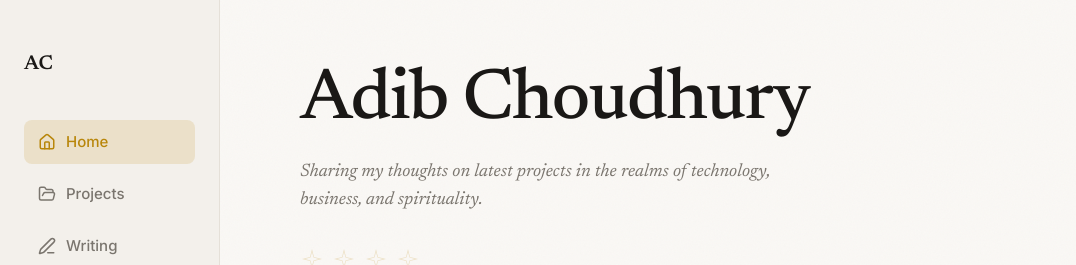
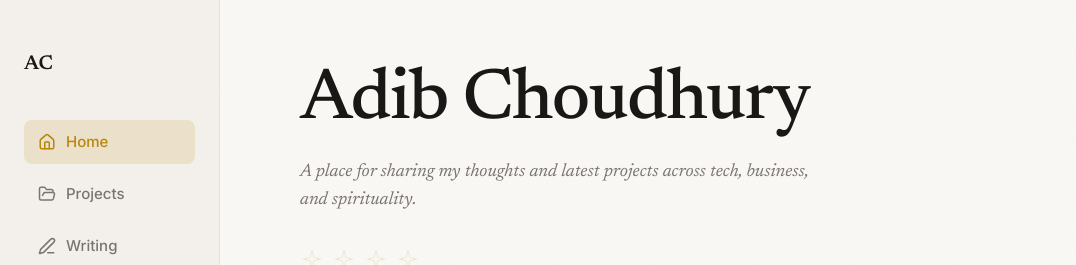
Before and after one commit to adib-hash/adib-personal-site, a React (Vite) app: page / in a window 1280 px wide. Shown: the top 265 px of the page, without its empty margins (0-1076 px from the left). Built offline with nearby package versions, Linux system fonts and the light colour scheme.

Commit message:
fix: update header tagline text
Co-Authored-By: Claude Opus 4.6 (1M context) <noreply@anthropic.com>

```diff
--- a/src/pages/Home.jsx
+++ b/src/pages/Home.jsx
@@ -80,7 +80,7 @@ export default function Home() {
           marginBottom: 8,
         }}
       >
-        Sharing my thoughts on latest projects in the realms of technology,
+        A place for sharing my thoughts and latest projects across tech,
         business, and spirituality.
       </p>
 
```
